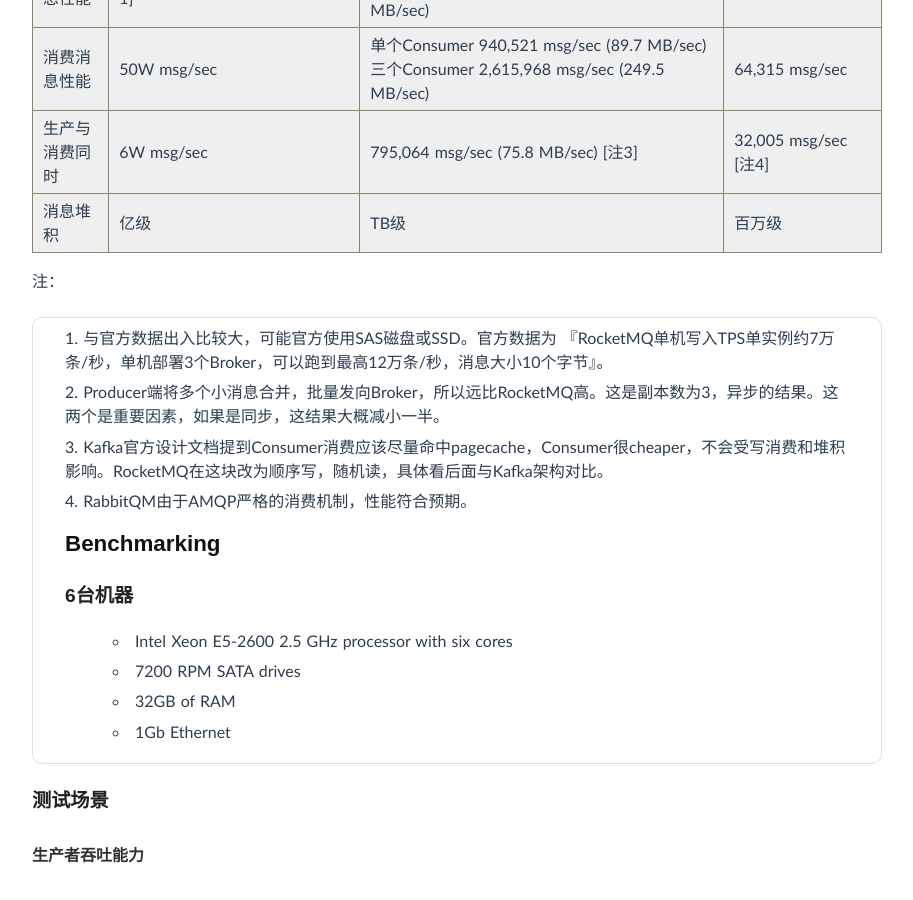
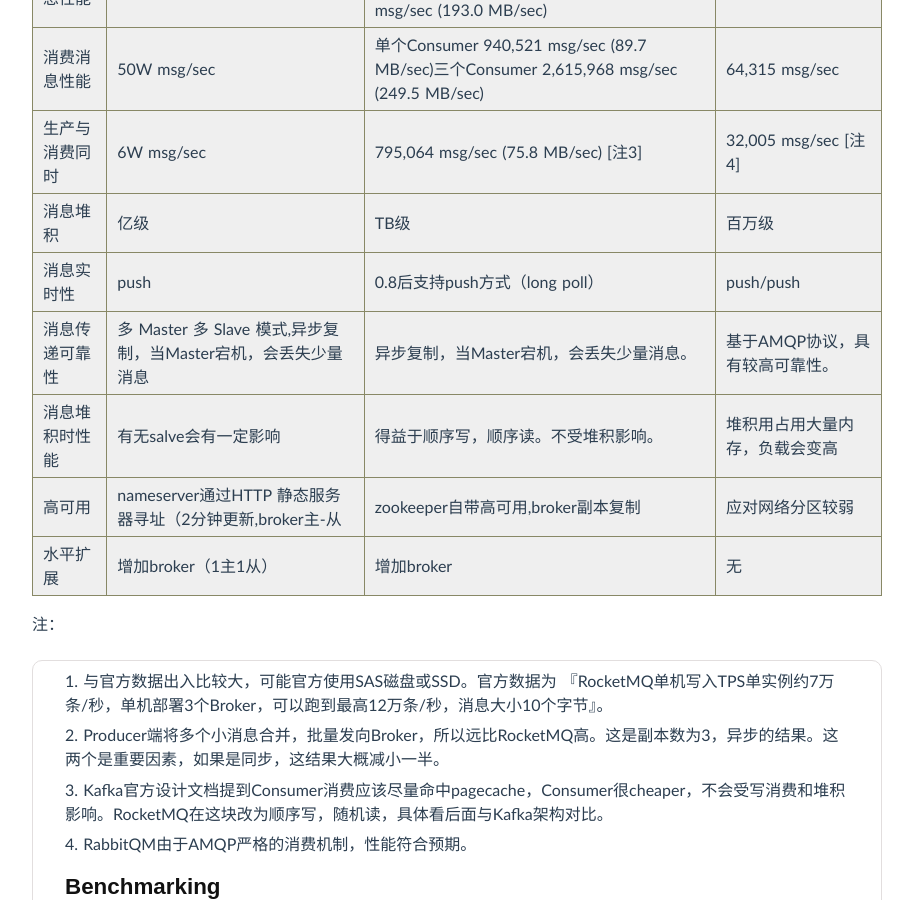
Before and after one commit to richard2011/richard2011.github.com, a Jekyll site: the page built from _posts/2015-11-25-talk-about-mq.md, in a window 1280 px wide and 900 px high, scrolled down 1131 px. Shown: the whole window, without its empty margins (183-1096 px from the left). Built offline with Jekyll 4.4.1, drawn with Linux system fonts in a browser that asks for light colours; Markdown is read by kramdown in place of the engine named in the settings; comment, search, counter and statistics services are not loaded; some of the changed text lies outside the part shown.

Commit message:
完善表格信息

```diff
--- a/_posts/2015-11-25-talk-about-mq.md
+++ b/_posts/2015-11-25-talk-about-mq.md
@@ -1,6 +1,6 @@
 ---
 layout: post
-title: MQ选型
+title: 分布式消息队列选型
 categories: 中间件
 tags: tracing
 ---
@@ -28,7 +28,7 @@
 
 ## 对比
 
-对比项目 |RocketMQ| Kafka | RibbitMQ |
+对比项目 | RocketMQ | Kafka | RibbitMQ |
 --------------- | -------------   | ------------- | ------------- |
 开发语言  | Java  | Scala | Erlang |
 成熟度 | 开源版存在一定BUG，最后一次更新在大半年前，有商业版ONS |  Apache顶级项目，Linkedin公司支持。最新版本0.8.2.2（2015-10-03发布) | 成熟度高，文档完善，API友好。 |
@@ -37,6 +37,13 @@
 消费消息性能 | 50W msg/sec | 单个Consumer 940,521 msg/sec (89.7 MB/sec)三个Consumer 2,615,968 msg/sec (249.5 MB/sec) | 64,315  msg/sec |
 生产与消费同时 | 6W msg/sec | 795,064 msg/sec (75.8 MB/sec) [注3] | 32,005 msg/sec [注4] |
 消息堆积 | 亿级 | TB级 | 百万级 |
+消息实时性 | push | 0.8后支持push方式（long poll）| push/push |
+消息传递可靠性 | 多 Master 多 Slave 模式,异步复制，当Master宕机，会丢失少量消息 | 异步复制，当Master宕机，会丢失少量消息。| 基于AMQP协议，具有较高可靠性。|
+消息堆积时性能 | 有无salve会有一定影响 | 得益于顺序写，顺序读。不受堆积影响。 | 堆积用占用大量内存，负载会变高 |
+高可用 | nameserver通过HTTP 静态服务器寻址（2分钟更新,broker主-从 | zookeeper自带高可用,broker副本复制 | 应对网络分区较弱 |
+水平扩展 | 增加broker（1主1从）| 增加broker | 无 |
+
+
 
 注：
 1. 与官方数据出入比较大，可能官方使用SAS磁盘或SSD。官方数据为 『RocketMQ单机写入TPS单实例约7万条/秒，单机部署3个Broker，可以跑到最高12万条/秒，消息大小10个字节』。
```
